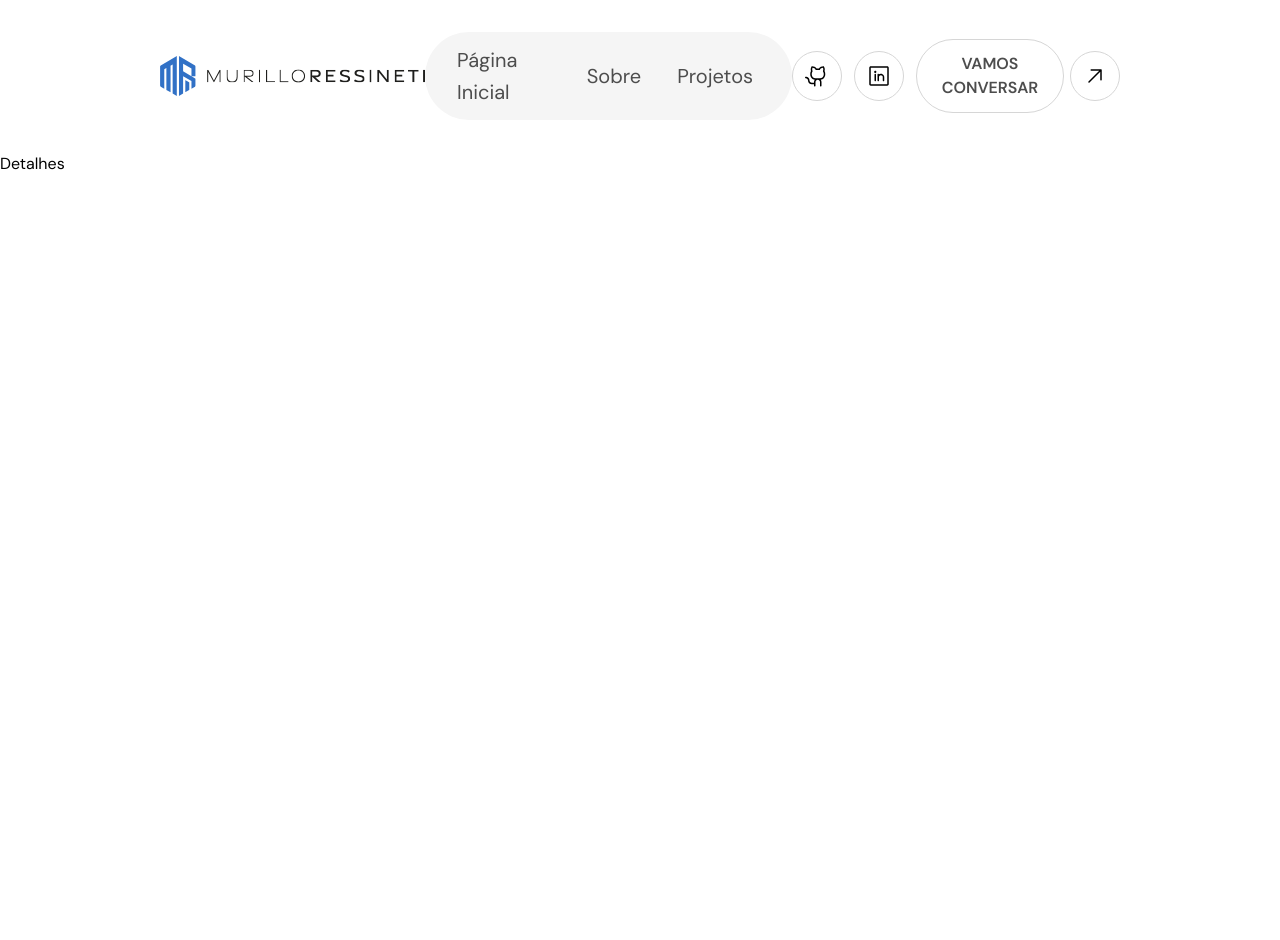
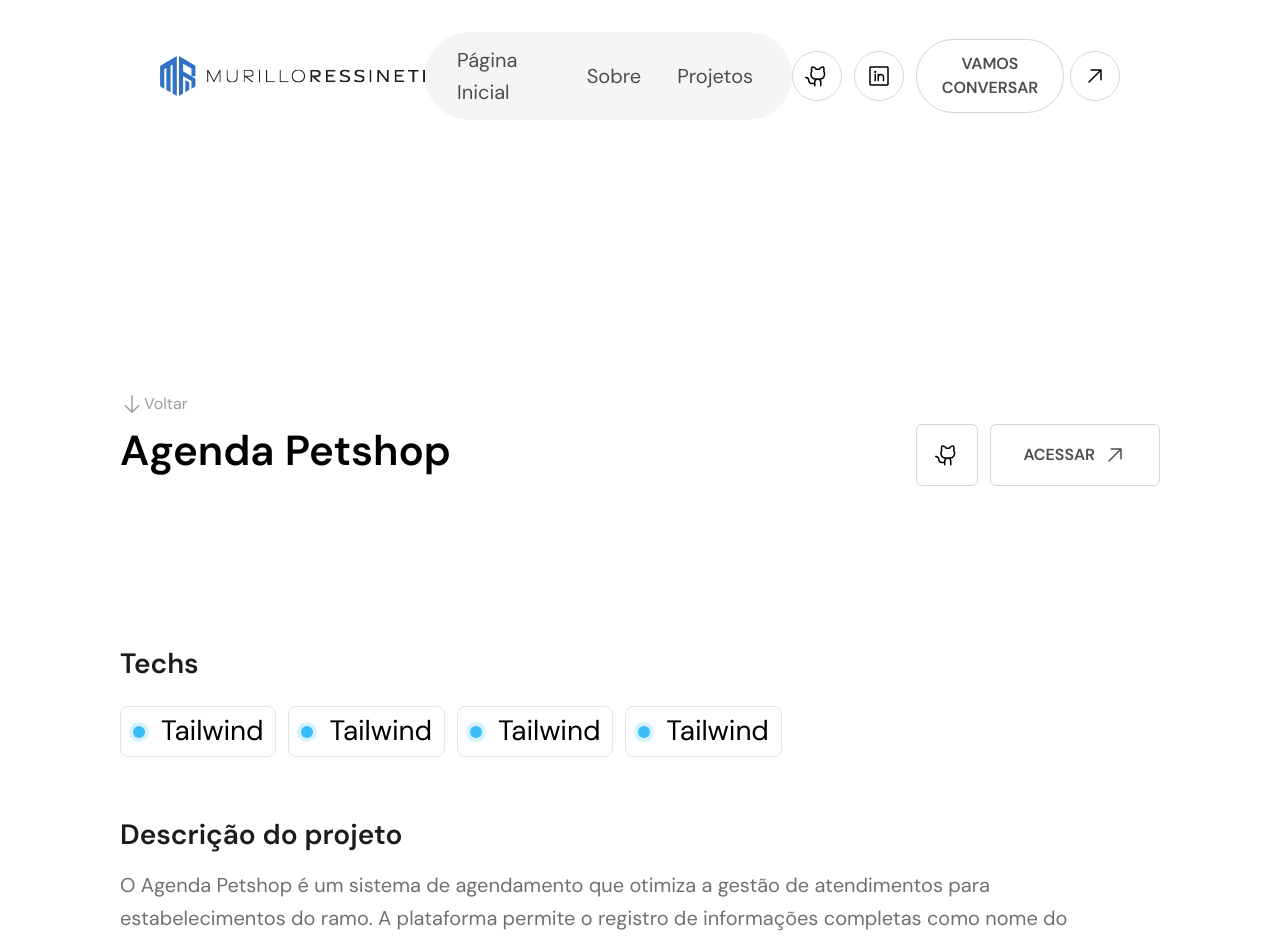
Before and after one commit to murilloressineti/my-portfolio-2.0, a React (Vite) app: page /projetos/agenda-petshop in a window 1280 px wide. Shown: the top 940 px of the page. Built offline with nearby package versions, Linux system fonts and the light colour scheme.

Commit message:
feat: Creating the ProjectDetails

```diff
--- a/src/components/projects/projectCard.tsx
+++ b/src/components/projects/projectCard.tsx
@@ -79,12 +79,14 @@ export default function ProjectCard({
             <Text
               variant="h3"
               as="h3"
-              className="hover:text-brand-primary transition-all duration-300 flex-1 cursor-pointer"
+              className={cn(
+                "hover:text-brand-primary transition-all duration-300 flex-1 cursor-pointer",
+                variant === "grid" ? "line-clamp-1" : "line-clamp-none",
+              )}
             >
               {title}
             </Text>
           </div>
-
           <div className="flex gap-3 shrink-0">
             {githubUrl && (
               <Button
@@ -113,7 +115,7 @@ export default function ProjectCard({
                 variant="tertiary"
                 shape="rectangular"
               >
-                Acessar <Icon svg={ArrowUpRight} animate={true} />
+                Acessar <Icon svg={ArrowUpRight} animate="rotate" />
               </Button>
             )}
           </div>
--- a/src/constants/projects.ts
+++ b/src/constants/projects.ts
@@ -1,16 +1,18 @@
 import ThumbImg from "../assets/images/thumbnail/thumb.png";
+import ThumbDetails from "../assets/images/gallery/original-1.jpg"
 
 export interface Project {
   id: string;
   title: string;
   description: string;
   imageSrc: string;
+  imageDetails: string;
   githubUrl: string;
   deployUrl: string;
   techs: string[];
-  functions: string;
-  contribution: string;
-  challenge: string;
+  functions: string[];
+  contribution: string[];
+  challenge: string[];
 }
 
 export const projects: Project[] = [
@@ -20,14 +22,19 @@ export const projects: Project[] = [
     description:
       "Desenvolvi uma plataforma Full-Stack para o cadastro e gerenciamento de filmes, oferecendo uma experiência intuitiva para o usuário organizar sua biblioteca pessoal. A aplicação permite registrar detalhes como nome, descrição e nota, além de categorizar filmes com tags personalizadas.",
     imageSrc: ThumbImg,
+    imageDetails: ThumbDetails,
     githubUrl: "https://github.com/murilloressineti",
     deployUrl: "https://www.google.com/",
-    techs: ["react", "tailwind", "typescript", "figma"],
-    functions: "Cadastro completo de filmes, incluindo nome, descrição e nota",
-    contribution:
+    techs: ["react", "react", "react", "react"],
+    functions: [
+      "Cadastro completo de filmes, incluindo nome, descrição e nota",
+    ],
+    contribution: [
       "Construção da interface visual interativa utilizando ReactJS, com estruturação eficiente via ViteJS e estilização modular com Styled Components.",
-    challenge:
+    ],
+    challenge: [
       "O principal desafio foi a integração fluida e eficiente entre o Front-end e o Back-end, garantindo a comunicação de dados.",
+    ],
   },
   {
     id: "agenda-petshop",
@@ -35,12 +42,13 @@ export const projects: Project[] = [
     description:
       "O Agenda Petshop é um sistema de agendamento que otimiza a gestão de atendimentos para estabelecimentos do ramo. A plataforma permite o registro de informações completas como nome do tutor, nome do pet, telefone, descrição do serviço, data e horário do atendimento. Os agendamentos são organizados automaticamente por períodos do dia (manhã, tarde e noite), garantindo uma interface clara e funcional.",
     imageSrc: ThumbImg,
+    imageDetails: ThumbDetails,
     githubUrl: "https://github.com/murilloressineti",
     deployUrl: "https://www.google.com/",
-    techs: ["react", "tailwind", "typescript", "figma"],
-    functions: "-",
-    contribution: "-",
-    challenge: "-",
+    techs: ["tailwind", "tailwind", "tailwind", "tailwind"],
+    functions: ["Petshop"],
+    contribution: ["Petshop"],
+    challenge: ["Petshop"],
   },
   {
     id: "sorteador-de-numeros",
@@ -48,12 +56,13 @@ export const projects: Project[] = [
     description:
       "Este projeto é um sorteador de números interativo que oferece ao usuário controle total sobre a aleatoriedade. Permite definir um intervalo numérico personalizado, escolher a quantidade de números a serem sorteados e decidir se deseja incluir ou excluir números repetidos. ",
     imageSrc: ThumbImg,
+    imageDetails: ThumbDetails,
     githubUrl: "https://github.com/murilloressineti",
     deployUrl: "https://www.google.com/",
-    techs: ["react", "tailwind", "typescript", "figma"],
-    functions: "-",
-    contribution: "-",
-    challenge: "-",
+    techs: ["typescript", "typescript", "typescript", "typescript"],
+    functions: ["Números"],
+    contribution: ["Números"],
+    challenge: ["Números"],
   },
   {
     id: "landing-page",
@@ -61,11 +70,12 @@ export const projects: Project[] = [
     description:
       "Landing page responsiva e visualmente atraente para um clube de assinatura de livros. O objetivo foi criar uma experiência informativa e envolvente, destacando o produto e capturando a atenção do visitante.",
     imageSrc: ThumbImg,
+    imageDetails: ThumbDetails,
     githubUrl: "https://github.com/murilloressineti",
     deployUrl: "https://www.google.com/",
-    techs: ["react", "tailwind", "typescript", "figma"],
-    functions: "-",
-    contribution: "-",
-    challenge: "-",
+    techs: ["figma", "figma", "figma", "figma"],
+    functions: ["Landing"],
+    contribution: ["Landing"],
+    challenge: ["Landing"],
   },
 ];
--- a/src/pages/ProjectDetails.tsx
+++ b/src/pages/ProjectDetails.tsx
@@ -1,7 +1,177 @@
+import { useParams, useNavigate } from "react-router-dom";
+import { projects } from "../constants/projects";
+import { Section, CTASection } from "../components/layout";
+import { Tag, Text, Button, Icon } from "../components/ui";
+import ArrowLeft from "../assets/icons/arrow-down.svg?react";
+import ArrowUpRight from "../assets/icons/arrow-up-right.svg?react";
+import GitHubLogo from "../assets/icons/github-logo.svg?react";
+import { ProjectCard, ProjectThumbnail } from "../components/projects";
+
 export default function ProjectDetails() {
+  const { id } = useParams();
+  const navigate = useNavigate();
+  const project = projects.find((p) => p.id === id);
+
+  if (!project) return null;
+
   return (
-    <div>
-      Detalhes
-    </div>
-  )
+    <main>
+      <Section id="header" className="pt-14 md:pt-60 pb-20">
+        <div className="flex flex-col">
+          <a
+            className="flex text-neutral-gray-400 mb-2 cursor-pointer"
+            onClick={() => navigate(-1)}
+          >
+            <Icon svg={ArrowLeft} className="fill-neutral-gray-400" /> Voltar
+          </a>
+
+          <div className="flex flex-col md:flex-row gap-6 justify-between">
+            <Text variant="h1">{project.title}</Text>
+
+            <div className="flex gap-3 shrink-0">
+              {project.githubUrl && (
+                <Button
+                  as="a"
+                  href={project.githubUrl}
+                  target="_blank"
+                  variant="quinary"
+                  shape="square"
+                  className="group gap-0 flex items-center overflow-hidden transition-all duration-500 ease-in-out rounded-md hover:pr-6"
+                >
+                  <Icon svg={GitHubLogo} />
+                  <Text
+                    variant="action-button"
+                    className="max-w-0 overflow-hidden opacity-0 transition-all duration-500 ease-in-out group-hover:max-w-25 group-hover:opacity-100 group-hover:ml-2"
+                  >
+                    GITHUB
+                  </Text>
+                </Button>
+              )}
+
+              {project.deployUrl && (
+                <Button
+                  as="a"
+                  href={project.deployUrl}
+                  target="_blank"
+                  variant="tertiary"
+                  shape="rectangular"
+                >
+                  Acessar <Icon svg={ArrowUpRight} animate="rotate" />
+                </Button>
+              )}
+            </div>
+          </div>
+        </div>
+      </Section>
+
+      <Section id="content" className="py-10 md:py-20">
+        <div className="flex flex-col gap-15 max-w-240">
+          {/* Techs */}
+          <div className="flex flex-col gap-6">
+            <Text variant="h3" className="text-text-primary">
+              Techs
+            </Text>
+            <div className="flex flex-wrap gap-3">
+              {project.techs.map((tech) => (
+                <Tag
+                  key={tech}
+                  dot={tech as any}
+                  size="default"
+                  className="shrink-0"
+                >
+                  {tech.charAt(0).toUpperCase() + tech.slice(1)}
+                </Tag>
+              ))}
+            </div>
+          </div>
+
+          {/* Descrição */}
+          <div className="flex flex-col gap-4">
+            <Text variant="h3" className=" text-text-primary">
+              Descrição do projeto
+            </Text>
+            <Text
+              variant="body-large"
+              className="text-text-secondary opacity-80 leading-relaxed"
+            >
+              {project.description}
+            </Text>
+          </div>
+
+          {/* Listas Dinâmicas (Funções, Contribuição e Desafios) */}
+          {[
+            { title: "Minhas funções no projeto", list: project.functions },
+            { title: "Minha Contribuição", list: project.contribution },
+            { title: "Desafios e Aprendizados", list: project.challenge },
+          ].map((section, idx) => (
+            <div key={idx} className="flex flex-col gap-4">
+              <Text variant="h3" className=" text-text-primary">
+                {section.title}
+              </Text>
+              <ul className="flex flex-col gap-4">
+                {section.list.map((item, i) => (
+                  <li key={i} className="flex items-start gap-3">
+                    <span className="text-text-primary mt-1.5">•</span>
+                    <Text
+                      variant="body-large"
+                      className="text-text-secondary opacity-80"
+                    >
+                      {item}
+                    </Text>
+                  </li>
+                ))}
+              </ul>
+            </div>
+          ))}
+        </div>
+      </Section>
+
+      <Section className="py-18">
+        {/* Preview do Projeto */}
+
+        {project.imageDetails && (
+          <ProjectThumbnail
+            src={project.imageDetails}
+            alt={`Preview do projeto ${project.title}`}
+            variant="full"
+            animate={true}
+          />
+        )}
+      </Section>
+
+      <Section className="bg-bg-surface">
+        <div className="flex flex-col gap-2 mb-20">
+          <Text
+            variant="headline-medium"
+            className="uppercase text-gradient-gray"
+          >
+            Portfólio
+          </Text>
+          <Text
+            variant="h3"
+            className="text-text-primary uppercase font-normal"
+          >
+            Veja os <strong className="font-semibold">outros projetos</strong>
+          </Text>
+        </div>
+
+        <div className="grid grid-cols-1 md:grid-cols-3 gap-10">
+          {projects
+            .filter((p) => p.id !== id) // Não mostra o projeto que já está aberto
+            .slice(0, 3)
+            .map((item) => (
+              <ProjectCard
+                className="w-full items-center justify-center"
+                key={item.id}
+                variant="grid"
+                {...item}
+                techs={item.techs as any}
+              />
+            ))}
+        </div>
+      </Section>
+
+      <CTASection />
+    </main>
+  );
 }
```
